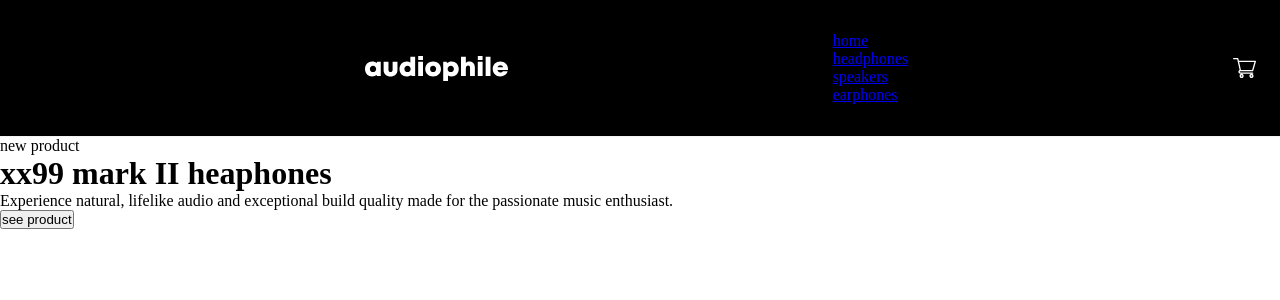
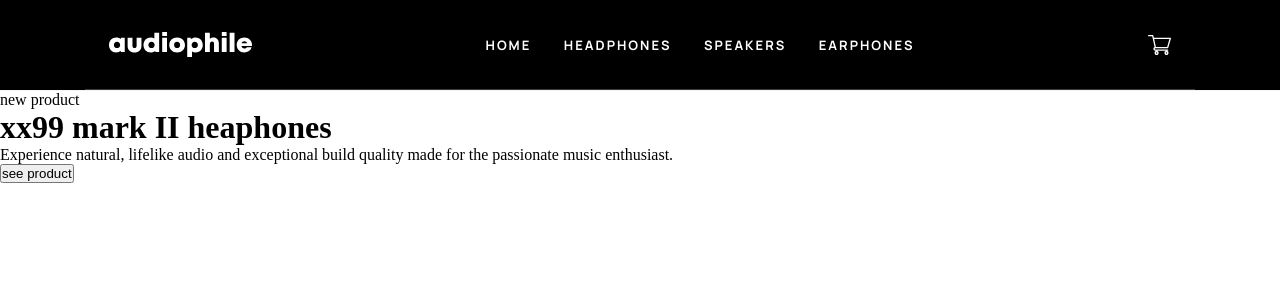
Before and after one commit to jameslegoff92/audiophile, a React (Create React App) app: page / in a window 1280 px wide. Shown: the top 300 px of the page. Built offline with nearby package versions, Linux system fonts and the light colour scheme.

Commit message:
Finished the main navigation component.

```diff
--- a/src/App.scss
+++ b/src/App.scss
@@ -16,6 +16,10 @@ $ff: 'Manrope', sans-serif;
   margin: 0;
   padding: 0;
   box-sizing: border-box;
+}
+
+body {
+  min-width: 301px;
 }
 
 .hr {
--- a/src/index.scss
+++ b/src/index.scss
@@ -0,0 +1,3 @@
+body {
+  overflow-x: hidden;
+}
--- a/src/organisms/Header.js
+++ b/src/organisms/Header.js
@@ -11,16 +11,19 @@ import cart from "../assets/shared/desktop/icon-cart.svg";
 
 function Header() {
   return (
-    <header className={scss.header}>
-      <div className={scss.header__navIcon} >
-        <MobileNav />
+    <header>
+      <div className={scss.header}>
+        <div className={scss.header__navIcon}>
+          <MobileNav />
+        </div>
+
+        <img className={scss.header__logo} src={logo} alt="Company Logo" />
+
+        <Nav />
+
+        <img className={scss.header__cart} src={cart} alt="Store Shopping Cart" />
       </div>
 
-      <img src={logo} alt="Company Logo" />
-
-      <Nav />
-
-      <img className={scss.header__cart} src={cart} alt="Store Shopping Cart" />
     </header>
   );
 }
--- a/src/organisms/Header.module.scss
+++ b/src/organisms/Header.module.scss
@@ -1,16 +1,30 @@
 @import '../App.scss';
+
+header {
+  background-color: $black;
+}
 
 .header {
   background-color: $black;
+  border-bottom: 1px solid rgba(151, 151, 151, 0.4);
   display: flex;
+  align-items: center;
   justify-content: space-between;
-  align-items: center;
   padding: 2rem 1.5rem;
+
+  @media screen and (min-width: 48rem) {
+    margin: 0 auto;
+    width: 89.71%;
+    max-width: 69.375rem;
+  }
 }
 
 .header__logo {
-  height: 0.9375rem;
-  width: 1rem;
+  margin-right: auto;
+
+  @media screen and (min-width: 48.0625rem) {
+    margin-right: 0;
+  }
 }
 
 .header__cart {
@@ -18,7 +32,13 @@
   width: 1.4375rem;
 }
 
+
+
 .header__navIcon {
-  height: 15px;
-  width: 16px;
+  height: 0.9375rem;
+  width: 1rem;
+  margin-right: 2.625rem;
+  @media screen and (min-width: 48.0625rem) {
+    display: none;
+  }
 }
--- a/src/organisms/molecules/Nav.js
+++ b/src/organisms/molecules/Nav.js
@@ -6,18 +6,18 @@ function Nav() {
 
   return (
     <nav className={hiddenClass} >
-      <ul>
+      <ul className={scss.nav} >
         <li>
-          <a href="/"> home </a>
+          <a className={scss.navlink}  href="/"> home </a>
         </li>
         <li>
-          <a href="/"> headphones </a>
+          <a className={scss.navlink} href="/"> headphones </a>
         </li>
         <li>
-          <a href="/"> speakers </a>
+          <a className={scss.navlink} href="/"> speakers </a>
         </li>
         <li>
-          <a href="/"> earphones </a>
+          <a className={scss.navlink} href="/"> earphones </a>
         </li>
       </ul>
     </nav>
--- a/src/organisms/molecules/Nav.module.scss
+++ b/src/organisms/molecules/Nav.module.scss
@@ -13,4 +13,12 @@
   font-size: 0.8125rem;
   line-height: 25/13;
   letter-spacing: 2px;
+  text-transform: uppercase;
+  text-decoration: none;
 }
+
+.nav {
+  display: flex;
+  justify-content: space-between;
+  width: 429px;
+}
```
Also changed, not shown: src/organisms/molecules/Card.js (added, +7 -0 lines), src/organisms/molecules/Hero.js (added, +9 -0 lines), src/organisms/molecules/Card.module.scss (added), src/organisms/molecules/Hero.module.scss (added).
